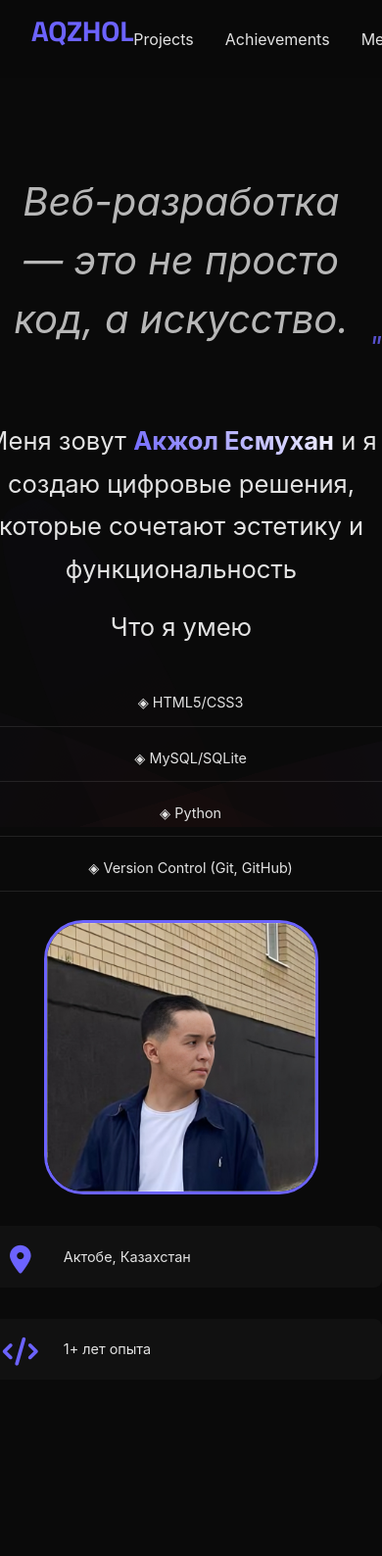
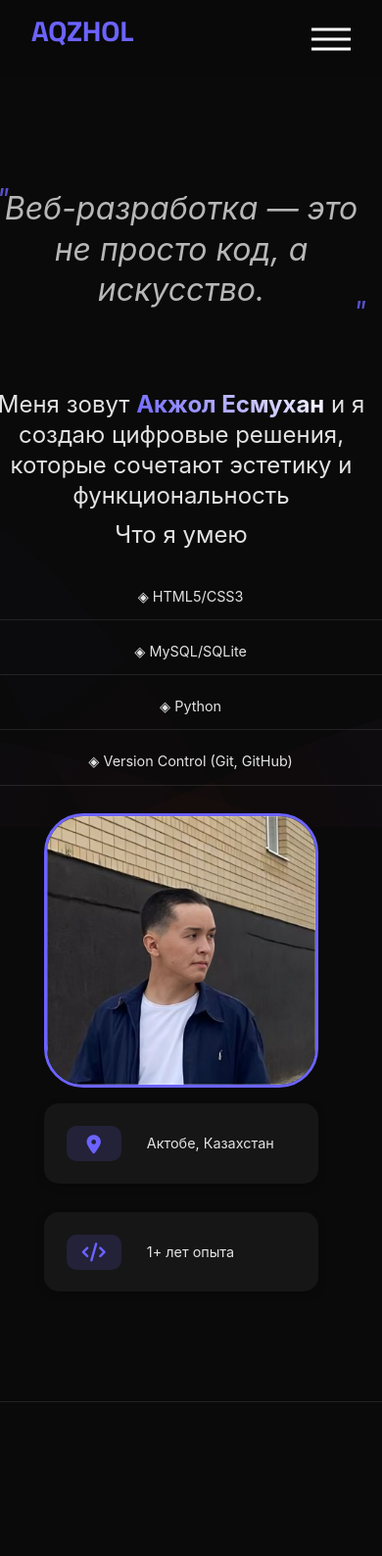
Before and after one commit to aqzhoool/aqzhoool, a plain HTML site: page portfolio/index.html in a window 390 px wide. Shown: the top 1588 px of the page at 98% size. Drawn offline with Linux system fonts and the light colour scheme.

Commit message:
ya zaebalsya

```diff
--- a/portfolio/index.html
+++ b/portfolio/index.html
@@ -21,12 +21,18 @@
     </div>
 
     <nav class="navbar">
+        <input type="checkbox" id="burger-checkbox" class="burger-checkbox">
+        <label for="burger-checkbox" class="burger">
+            <span class="burger-line"></span>
+        </label>
+
         <a href="#main" class="logo">AQZHOL</a>
+
         <div class="nav-links">
-            <a href="#projects">Projects</a>
-            <a href="#achievements">Achievements</a>
-            <a href="#media">Media</a>
-            <a href="#contacts">Contact</a>
+            <a href="#projects" style="--i: 1">Projects</a>
+            <a href="#achievements" style="--i: 2">Achievements</a>
+            <a href="#media" style="--i: 3">Media</a>
+            <a href="#contacts" style="--i: 4">Contact</a>
         </div>
     </nav>
 
@@ -121,7 +127,7 @@
                     <img src="pics/winner.jpeg" alt="Achievement 1">
                 </div>
                 <div class="achievement-content">
-                    <h3>Лучший идея</h3>
+                    <h3>Лучшая идея</h3>
                     <p>Победитель областного конкурса 2023</p>
                     <div class="achievement-tech">
 
--- a/portfolio/styles.css
+++ b/portfolio/styles.css
@@ -160,37 +160,6 @@ section {
     font-size: 0.9rem;
 }
 
-@media (max-width: 768px) {
-    .logo {
-        font-size: 1.8rem;
-        margin-bottom: 1rem;
-    }
-
-    .nav-links a:hover {
-        background: rgba(255,255,255,0.1);
-        transform: translateX(5px);
-    }
-
-    body {
-        padding-top: 0 !important;
-    }
-
-    section {
-        padding-bottom: 2rem;
-    }
-
-    .about-visual {
-        padding-top: 5rem;
-        padding-bottom: 2rem;
-    }
-
-    .bio {
-        padding-top: 2.5rem;
-    }
-
-}
-
-
 @media (min-width: 769px) {
     .nav-links {
         display: flex !important;
@@ -211,10 +180,6 @@ section {
     backdrop-filter: blur(10px);
 }
 
-.nav-links {
-    display: flex;
-    gap: 2rem;
-}
 
 .nav-links a {
     color: var(--primary);
@@ -537,6 +502,7 @@ section {
 
 .bio p {
     font-size: 1.6rem;
+    padding: 1rem;
 }
 
 .logo {
@@ -709,7 +675,7 @@ body.no-scroll {
     margin-right: 8rem;
     font-style: italic;
     position: relative;
-    padding: 0 2rem;
+    padding: 1rem;
     text-align: center;
     max-width: 600px;
     margin-right: auto;
@@ -721,6 +687,7 @@ body.no-scroll {
     color: var(--accent);
     font-size: 1.8rem;
     position: absolute;
+    padding: 1rem;
 }
 
 .hero-quote::before {
@@ -901,7 +868,6 @@ h2 {
     }
 }
 
-/* Адаптация для мобильных */
 @media (max-width: 768px) {
     .wave {
         height: 8rem;
@@ -979,3 +945,306 @@ h3 {
         font-size: 0.9rem;
     }
 }
+
+/* Бургер-меню */
+.burger-checkbox {
+    display: none;
+}
+
+.burger {
+    display: flex;
+    cursor: pointer;
+    position: relative;
+    z-index: 1001;
+    width: 40px;
+    height: 30px;
+    margin-left: auto;
+}
+
+.burger-line {
+    position: absolute;
+    top: 50%;
+    transform: translateY(-50%);
+    width: 100%;
+    height: 3px;
+    background: white;
+    transition: all 0.3s ease;
+    opacity: 1;
+}
+
+.burger-line::before,
+.burger-line::after {
+    content: '';
+    position: absolute;
+    width: 100%;
+    height: 100%;
+    background: inherit;
+    transition: inherit;
+    transform-origin: center;
+}
+
+.burger-line span {
+    opacity: 0;
+}
+
+.burger-line::before {
+    transform: translateY(-10px);
+}
+
+.burger-line::after {
+    transform: translateY(10px);
+}
+
+#burger-checkbox:checked + .burger .burger-line {
+    opacity: 0; /* Средняя линия исчезает */
+}
+
+#burger-checkbox:checked ~ .burger .burger-line::before {
+    transform: translateY(0) rotate(45deg);
+}
+
+#burger-checkbox:checked ~ .burger .burger-line::after {
+    transform: translateY(0) rotate(-45deg);
+}
+
+.nav-links {
+    display: flex;
+    gap: 2rem;
+    position: static; /* Отменяем fixed-позицию */
+    height: auto;
+    width: auto;
+    background: transparent;
+    backdrop-filter: none;
+    padding: 0;
+}
+
+.nav-links a {
+    color: var(--primary);
+    text-decoration: none;
+    font-size: 1.1rem;
+    position: relative;
+    transition: all 0.3s ease;
+}
+
+/* Мобильная версия */
+@media (max-width: 768px) {
+    .burger {
+        display: flex !important;
+    }
+
+    .nav-links {
+        position: fixed;
+        right: -100%;
+        top: 80px;
+        width: 100%;
+        height: calc(100vh - 80px);
+        background: rgba(10, 10, 10, 0.98);
+        flex-direction: column;
+        padding: 2rem;
+        transition: right 0.4s ease;
+        backdrop-filter: blur(10px);
+    }
+
+    #burger-checkbox:checked ~ .nav-links {
+        right: 1;
+    }
+
+    .nav-links a {
+        opacity: 1 !important;
+        transform: none !important;
+    }
+
+    #burger-checkbox:checked ~ .nav-links a {
+        opacity: 0;
+        transform: translateX(0);
+        transition-delay: calc(0.1s * var(--i));
+    }
+
+    #burger-checkbox:checked ~ .burger .burger-line{
+        opacity: 1;
+    }
+
+    #burger-checkbox:checked ~ .label span{
+        opacity: 0;
+    }
+
+    #burger-checkbox:checked ~ .burger .burger-line::before {
+        transform: rotate(45deg);
+    }
+
+    #burger-checkbox:checked ~ .burger .burger-line::after {
+        transform: rotate(-45deg);
+    }
+}
+
+.navbar {
+    justify-content: flex-start; /* Изменено с space-between */
+}
+
+.burger {
+    margin-left: auto; /* Прижимаем к правому краю */
+    order: 2; /* Позиционируем после логотипа */
+}
+
+.logo {
+    order: 1; /* Гарантируем порядок лого слева */
+}
+
+.nav-links {
+    order: 3; /* На десктопе ссылки справа */
+}
+
+@media (max-width: 560px) {
+    .burger {
+        display: block !important; /* Показываем бургер только до 560px */
+    }
+
+    .nav-links {
+        position: fixed;
+        right: -100%;
+        top: 80px;
+        width: 100%;
+        height: calc(100vh - 80px);
+        background: rgba(10, 10, 10, 0.98);
+        flex-direction: column;
+        padding: 2rem;
+        transition: right 0.4s ease;
+        backdrop-filter: blur(10px);
+    }
+
+    #burger-checkbox:checked ~ .nav-links {
+        right: 0;
+    }
+}
+
+
+@media (max-width: 768px) {
+    /* Цитата */
+    .hero-quote {
+        font-size: 2rem !important;
+        margin: 0 0 1.5rem !important;
+        padding: 1rem;
+        line-height: 1.3;
+    }
+
+    .bio {
+        align-items: center;
+    }
+
+    .bio p {
+        font-size: 1.5rem ;
+        margin: 0 0 1.5rem ;
+        padding: 0 1rem;
+        line-height: 1.3;
+    }
+
+    .additional-info {
+        flex-direction: row;
+        flex-wrap: wrap;
+        justify-content: center;
+        gap: 0.8rem;
+        margin-top: 1rem;
+    }
+
+    .info-item {
+        display: flex;
+        align-items: center;
+        background: rgba(255,255,255,0.05);
+        border-radius: 15px;
+        font-size: 0.9rem;
+        gap: 1rem;
+        box-shadow: 0 3px 8px rgba(0,0,0,0.2);
+        width: 100%;
+        max-width: 280px;
+        transition: transform 0.3s ease;
+    }
+
+    .info-item i {
+        font-size: 1.2rem;
+        min-width: 36px;
+        height: 36px;
+        display: flex;
+        align-items: center;
+        justify-content: center;
+        background: rgba(108, 99, 255, 0.15);
+        border-radius: 10px;
+        padding: 10px;
+        margin: 10px;
+        color: var(--accent);
+        transition: all 0.3s ease;
+    }
+
+    .socials-grid {
+        grid-template-columns: 1fr !important;
+        gap: 1rem;
+    }
+
+    .social-card {
+        height: 60px !important;
+        padding: 1rem !important;
+        flex-direction: row;
+        justify-content: flex-start;
+        gap: 1rem;
+    }
+
+    .social-card i {
+        font-size: 1.5rem !important;
+        margin: 0;
+    }
+
+    .social-card span {
+        font-size: 0.9rem !important;
+    }
+
+    .container {
+        padding: 1rem !important;
+    }
+
+    .hero-content {
+        padding: 2rem 0 !important;
+    }
+    .logo {
+        font-size: 1.8rem;
+        margin-bottom: 1rem;
+    }
+
+    .nav-links a:hover {
+        background: rgba(255,255,255,0.1);
+        transform: translateX(5px);
+    }
+
+    body {
+        padding-top: 0 !important;
+    }
+
+    section {
+        padding-bottom: 2rem;
+    }
+
+    .about-visual {
+        padding-top: 5rem;
+        padding-bottom: 2rem;
+    }
+
+    .bio {
+        padding-top: 2.5rem;
+    }
+
+    .hero-quote {
+        font-size: 2rem !important;
+        margin: 0 0 1.5rem !important;
+        padding: 1rem;
+        line-height: 1.3;
+        }
+}
+
+    @media (max-width: 340px) {
+    .info-item {
+        width: 100%;
+        justify-content: center;
+    }
+
+    .social-card {
+        height: 50px !important;
+    }
+}
```
